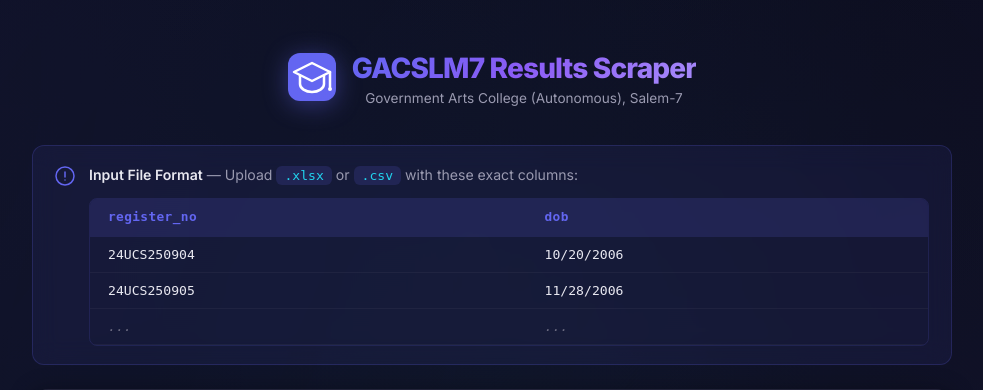
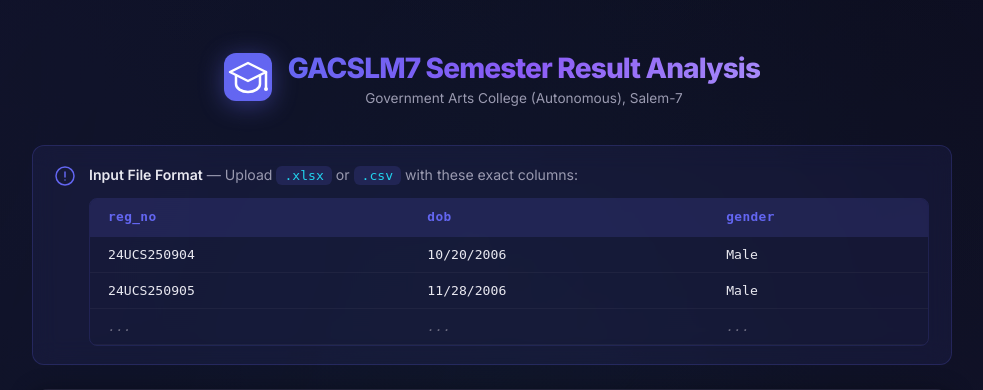
Before and after one commit to balafromtn/GACSLM-Result-Analysis-System, a FastAPI app: page / in a window 1280 px wide. Shown: the top 390 px of the page, without its empty margins (148-1131 px from the left). Run offline with FastAPI, Linux system fonts and the light colour scheme.

Commit message:
v1: report preview setted

```diff
--- a/backend/main.py
+++ b/backend/main.py
@@ -150,12 +150,12 @@ async def upload_file(file: UploadFile = File(...)):
             df = pd.read_excel(BytesIO(contents), engine="openpyxl")
             logger.info(f"Parsing Excel file: {file.filename}")
 
-        required_cols = {"reg_no", "dob", "gender", "community"}
+        required_cols = {"reg_no", "dob", "gender"}
         actual_cols = set(df.columns.str.strip().str.lower())
         if not required_cols.issubset(actual_cols):
             raise HTTPException(
                 status_code=400,
-                detail=f"File must have columns: reg_no, dob, gender, community. Found: {list(df.columns)}",
+                detail=f"File must have columns: reg_no, dob, gender. Found: {list(df.columns)}",
             )
 
         df.columns = df.columns.str.strip().str.lower()
@@ -165,7 +165,7 @@ async def upload_file(file: UploadFile = File(...)):
             reg = str(row["reg_no"]).strip()
             dob_raw = row["dob"]
             gender = str(row["gender"]).strip() if pd.notna(row["gender"]) else "UNKNOWN"
-            community = str(row["community"]).strip() if pd.notna(row["community"]) else "UNKNOWN"
+            community = str(row["community"]).strip() if "community" in row and pd.notna(row["community"]) else "UNKNOWN"
 
             if isinstance(dob_raw, str):
                 dob_parsed = None
--- a/frontend/app.js
+++ b/frontend/app.js
@@ -208,7 +208,7 @@ function updateProgress(data) {
 function onScrapingComplete(data) {
     resetScrapeBtn();
     if (data.results && data.results.length > 0) {
-        buildResultsTable(data.results);
+        document.getElementById('reportIframe').src = `${API_BASE}/report`;
         resultsSection.style.display = 'block';
         resultsSection.scrollIntoView({ behavior: 'smooth', block: 'start' });
     }
@@ -247,48 +247,7 @@ function updateStudentItem(item, status, errorMsg) {
 
 
 // ── Results Table ────────────────────────────────────────────────
-function buildResultsTable(results) {
-    const subjectCodes = [];
-    const seen = new Set();
-    results.forEach((r) => {
-        (r.subjects || []).forEach((subj) => {
-            if (subj && subj.code && !seen.has(subj.code)) {
-                subjectCodes.push(subj.code);
-                seen.add(subj.code);
-            }
-        });
-    });
 
-    const columns = ['Name', 'Register No', ...subjectCodes, 'Total'];
-    resultsTableHead.innerHTML = '';
-    const headerRow = document.createElement('tr');
-    columns.forEach((col) => { const th = document.createElement('th'); th.textContent = col; headerRow.appendChild(th); });
-    resultsTableHead.appendChild(headerRow);
-
-    resultsTableBody.innerHTML = '';
-    results.forEach((r) => {
-        const tr = document.createElement('tr');
-        const tdName = document.createElement('td'); tdName.textContent = r.name || 'UNKNOWN'; tr.appendChild(tdName);
-        const tdReg = document.createElement('td'); tdReg.textContent = r.register_no || r.reg_no || 'UNKNOWN'; tdReg.style.fontFamily = "var(--font-mono)"; tdReg.style.fontWeight = '600'; tr.appendChild(tdReg);
-
-        let total = 0;
-        const subjLookup = {};
-        (r.subjects || []).forEach(s => {
-            if (s && s.code) subjLookup[s.code] = s.total;
-        });
-
-        subjectCodes.forEach((code) => {
-            const td = document.createElement('td'); td.className = 'mark-cell';
-            const marks = subjLookup[code];
-            if (marks === undefined || marks === null || marks === '-') { td.textContent = '-'; td.classList.add('dash'); }
-            else { td.textContent = marks; const n = parseInt(marks, 10); if (!isNaN(n)) total += n; }
-            tr.appendChild(td);
-        });
-
-        const tdTotal = document.createElement('td'); tdTotal.className = 'mark-cell total-cell'; tdTotal.textContent = total; tr.appendChild(tdTotal);
-        resultsTableBody.appendChild(tr);
-    });
-}
 
 
 // ── Download ─────────────────────────────────────────────────────
--- a/frontend/index.html
+++ b/frontend/index.html
@@ -3,8 +3,8 @@
 <head>
     <meta charset="UTF-8">
     <meta name="viewport" content="width=device-width, initial-scale=1.0">
-    <meta name="description" content="GACSLM7 Results Scraper — Bulk download student exam results from Government Arts College (Autonomous), Salem-7">
-    <title>GACSLM7 Results Scraper</title>
+    <meta name="description" content="GACSLM7 Semester Result Analysis — Bulk download student exam results from Government Arts College (Autonomous), Salem-7">
+    <title>GACSLM7 Semester Result Analysis</title>
     <link rel="preconnect" href="https://fonts.googleapis.com">
     <link rel="preconnect" href="https://fonts.gstatic.com" crossorigin>
     <link href="https://fonts.googleapis.com/css2?family=Inter:wght@300;400;500;600;700;800&display=swap" rel="stylesheet">
@@ -37,7 +37,7 @@
                     </svg>
                 </div>
                 <div>
-                    <h1>GACSLM7 Results Scraper</h1>
+                    <h1>GACSLM7 Semester Result Analysis</h1>
                     <p class="subtitle">Government Arts College (Autonomous), Salem-7</p>
                 </div>
             </div>
@@ -57,20 +57,24 @@
                     <table class="format-table">
                         <thead>
                             <tr>
-                                <th>register_no</th>
+                                <th>reg_no</th>
                                 <th>dob</th>
+                                <th>gender</th>
                             </tr>
                         </thead>
                         <tbody>
                             <tr>
                                 <td>24UCS250904</td>
                                 <td>10/20/2006</td>
+                                <td>Male</td>
                             </tr>
                             <tr>
                                 <td>24UCS250905</td>
                                 <td>11/28/2006</td>
+                                <td>Male</td>
                             </tr>
                             <tr class="format-row-hint">
+                                <td>...</td>
                                 <td>...</td>
                                 <td>...</td>
                             </tr>
@@ -163,20 +167,17 @@
             </section>
 
 
-            <!-- Results Preview -->
+            <!-- Result Analysis -->
             <section class="card results-section" id="resultsSection" style="display:none;">
                 <div class="card-header">
                     <h2>
                         <span class="step-badge">3</span>
-                        Results Preview
+                        Result Analysis
                     </h2>
                 </div>
                 <div class="card-body">
                     <div class="table-wrapper">
-                        <table class="results-table" id="resultsTable">
-                            <thead id="resultsTableHead"></thead>
-                            <tbody id="resultsTableBody"></tbody>
-                        </table>
+                        <iframe id="reportIframe" style="width: 100%; height: 800px; border: none; border-radius: 10px;" sandbox="allow-scripts allow-same-origin"></iframe>
                     </div>
 
                     <div class="results-actions" style="margin-top: 20px; display: flex; gap: 10px; justify-content: flex-end;">
```
Also changed, not shown: backend/report_generator.py (+7 -1 lines), backend/templates/report.html (+23 -17 lines).
